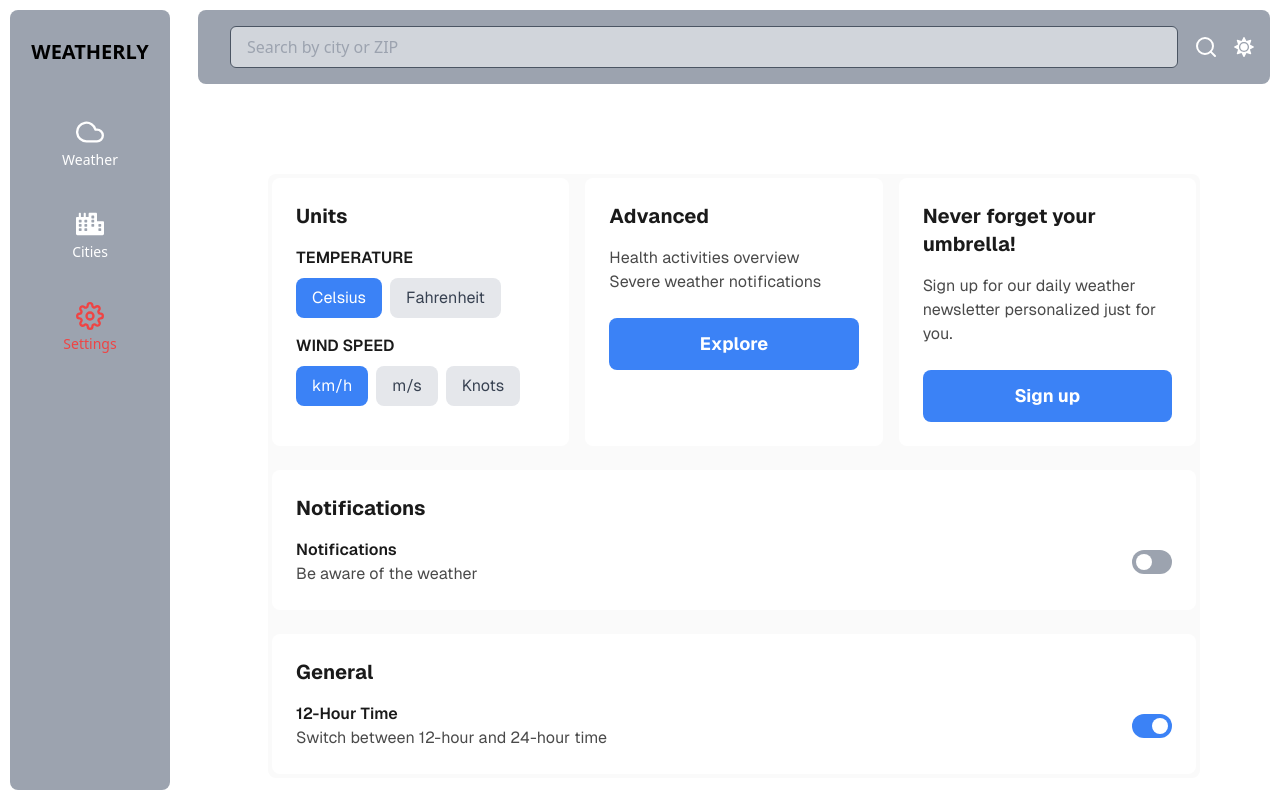
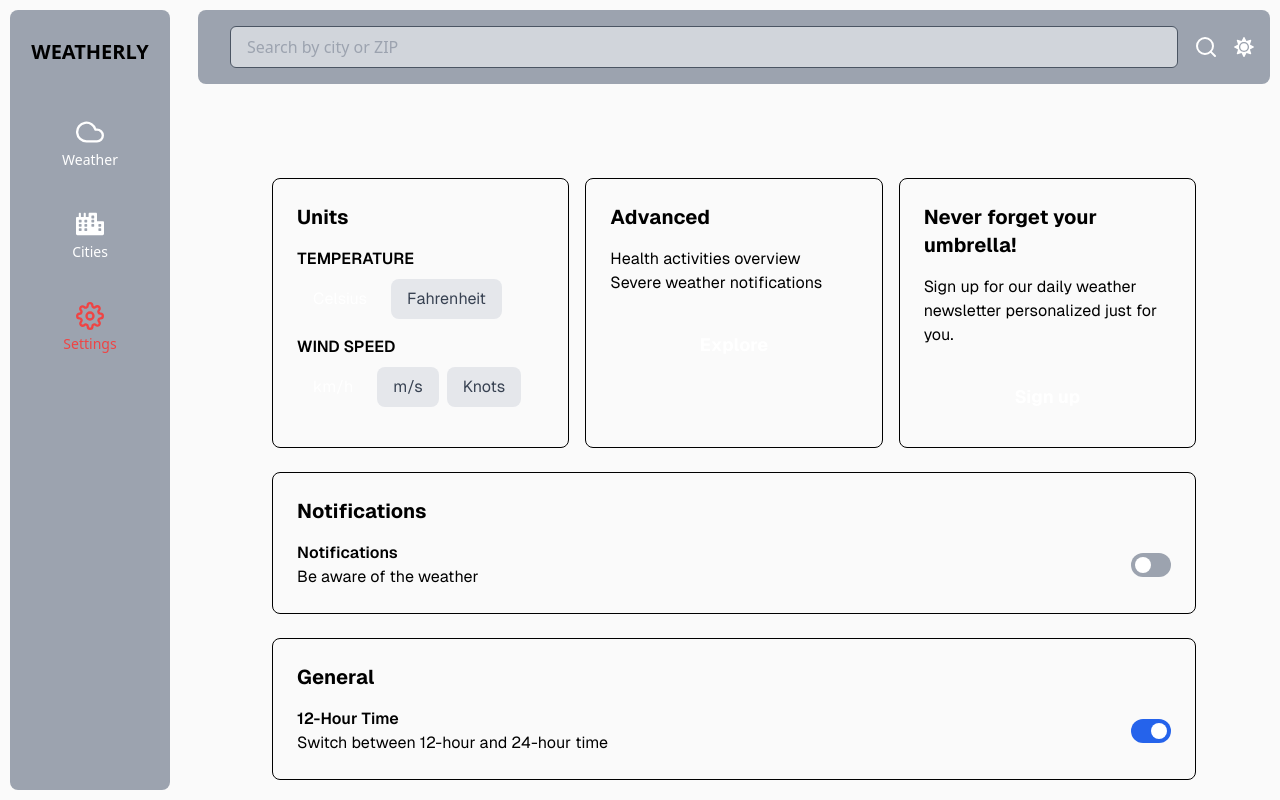
Before and after one commit to maximistic/weatherly, a Next.js app: page /settings in a window 1280 px wide. Built offline with nearby package versions, Linux system fonts and the light colour scheme.

Commit message:
theme update

```diff
--- a/src/app/cities/page.tsx
+++ b/src/app/cities/page.tsx
@@ -22,31 +22,7 @@ const Cities = () => {
   const { temperatureUnit } = useSettings();
   const [selectedCity, setSelectedCity] = useState<City | null>(null);
   const [error, setError] = useState<string | null>(null);
-  const [isDarkTheme, setIsDarkTheme] = useState(false);
   const { searchQuery } = useSearchQuery();
-
-  useEffect(() => {
-    const theme = document.documentElement.className;
-    setIsDarkTheme(theme === "dark");
-  }, []);
-
-  const colors = isDarkTheme
-    ? {
-        background: "bg-gray-900",
-        panel: "bg-gray-800",
-        textPrimary: "text-white",
-        textSecondary: "text-gray-400",
-        button: "bg-red-500",
-        buttonHover: "hover:bg-red-600",
-      }
-    : {
-        background: "bg-[#FAFAFA]",
-        panel: "bg-[#FFFFFF]",
-        textPrimary: "text-[#1A1A1A]",
-        textSecondary: "text-[#4A4A4A]",
-        button: "bg-red-400",
-        buttonHover: "hover:bg-red-500",
-      };
 
       const handleAddCity = useCallback(
         async (query: string) => {
@@ -112,19 +88,19 @@ const Cities = () => {
   return (
     <div className={`flex flex-col sm:flex-row gap-4 sm:gap-8 p-4 sm:p-8`}>
       {/* Left Panel: City List */}
-      <div className={`flex-1 space-y-4 ${colors.panel} border border-gray-900 rounded-lg p-4`}>
+      <div className={`flex-1 space-y-4 tru rounded-lg p-4`}>
         <div className="flex items-center justify-between">
-          <h2 className={`text-xl font-bold ${colors.textPrimary}`}>Your Cities</h2>
+          <h2 className={`text-xl font-bold`}>Your Cities</h2>
           <button
             onClick={handleDeleteAllCities}
-            className={`px-4 py-2 rounded-md ${colors.button} ${colors.buttonHover} text-white`}
+            className={`px-4 py-2 rounded-md tru`}
           >
             Delete All
           </button>
         </div>
         {error && (
           <p
-            className={`text-red-500 text-sm absolute top-0 right-0 mt-4 mr-4 p-2 ${colors.panel} rounded-md`}
+            className={`text-red-500 text-sm absolute top-0 right-0 mt-4 mr-4 p-2 rounded-md`}
           >
             {error}
           </p>
@@ -133,10 +109,10 @@ const Cities = () => {
           <div
             key={index}
             onClick={() => setSelectedCity(city)}
-            className={`flex items-center justify-between p-4 rounded-lg ${
+            className={`flex items-center justify-between p-4 rounded-lg tru ${
               selectedCity?.name === city.name
-                ? "bg-gray-700 border border-blue-500"
-                : `${colors.panel} hover:bg-gray-700`
+                ? "bg-gray-700 border border-blue-500 text-white"
+                : ` hover:bg-gray-700 hover:text-white`
             } cursor-pointer transition-all`}
           >
             <div className="flex items-center gap-4">
@@ -148,11 +124,11 @@ const Cities = () => {
                 className="w-10 h-10"
               />
               <div>
-                <h3 className={`text-lg font-bold ${colors.textPrimary}`}>{city.name}</h3>
+                <h3 className={`text-lg font-bold `}>{city.name}</h3>
               </div>
             </div>
             <div className="flex items-center gap-4">
-              <div className={`text-xl font-semibold ${colors.textPrimary}`}>
+              <div className={`text-xl font-semibold `}>
                 {convertTemperature(Number(city.temp), temperatureUnit)}°
                 {temperatureUnit === "Celsius" ? "C" : "F"}
               </div>
@@ -169,7 +145,7 @@ const Cities = () => {
           </div>
         ))}
         {cities.length === 0 && (
-          <p className={`text-center mt-8 ${colors.textSecondary}`}>
+          <p className={`text-center mt-8 `}>
             No cities added yet. Search to add a city!
           </p>
         )}
@@ -177,9 +153,9 @@ const Cities = () => {
 
       {selectedCity && (
         <div
-          className={`flex flex-col sm:flex-1 sm:max-w-sm p-4 rounded-lg ${colors.panel}  border border-gray-900 space-y-4`}
+          className={`flex flex-col sm:flex-1 sm:max-w-sm p-4 rounded-lg tru space-y-4`}
         >
-          <h2 className={`text-lg font-bold ${colors.textPrimary}`}>{selectedCity.name} Details</h2>
+          <h2 className={`text-lg font-bold `}>{selectedCity.name} Details</h2>
           <div className="flex items-center gap-4">
             <Image
               src={selectedCity.icon}
@@ -189,20 +165,20 @@ const Cities = () => {
               className="w-12 h-12"
             />
             <div>
-              <p className={`text-xl font-bold ${colors.textPrimary}`}>
+              <p className={`text-xl font-bold `}>
                 {convertTemperature(Number(selectedCity.temp), temperatureUnit)}°
                 {temperatureUnit === "Celsius" ? "C" : "F"}
               </p>
             </div>
           </div>
-          <h3 className={`text-md font-bold ${colors.textPrimary}`}>Hourly Forecast</h3>
+          <h3 className={`text-md font-bold `}>Hourly Forecast</h3>
           <div className="grid grid-cols-3 sm:grid-cols-2 gap-4">
             {selectedCity.hourlyForecast.map((hour, index) => (
               <div
                 key={index}
-                className={`flex flex-col items-center ${colors.panel} p-2 rounded-lg`}
+                className={`flex flex-col items-center tru p-2 rounded-lg`}
               >
-                <p className={`text-sm font-bold ${colors.textSecondary}`}>{hour.time}</p>
+                <p className={`text-sm font-bold `}>{hour.time}</p>
                 <Image
                   src={hour.icon}
                   alt="Weather Icon"
@@ -210,12 +186,17 @@ const Cities = () => {
                   height={30}
                   className="w-8 h-8"
                 />
-                <p className={`text-sm ${colors.textSecondary}`}>
+                <p className={`text-sm `}>
                   {convertTemperature(Number(hour.temp), temperatureUnit)}°
                   {temperatureUnit === "Celsius" ? "C" : "F"}
                 </p>
               </div>
             ))}
+            {error && (
+              <div className="error-message">
+                {error}
+              </div>
+            )}
           </div>
         </div>
       )}
--- a/src/app/globals.css
+++ b/src/app/globals.css
@@ -3,11 +3,13 @@
 @tailwind utilities;
 
 :root {
-  --bg-color-light: #ffffff;
+  --bg-color-light: #FAFAFA;
   --text-color-light: #000000;
-  --bg-color-dark: #121212;
+  --bg-color-dark: rgb(17 24 39);
   --text-color-dark: #ffffff;
   --bg-secondary-light: #f4f4f4;
+
+  --bg-button: #f71111;
 }
 
 html.light {
@@ -26,6 +28,22 @@ body {
   margin: 0;
   padding: 0;
   overflow-x: hidden;
+}
+
+button.tru{
+  background-color: var(--bg-button);
+  color: #ffffff;
+}
+
+button.settings{
+  background-color: var(--bg-color);
+  color: var(--text-color);
+}
+
+div.tru {
+  background-color: var(--bg-color);
+  color: var(--text-color);
+  border: var(--text-color) solid 1px;
 }
 
 input, button {
@@ -48,6 +66,7 @@ button {
 *::-webkit-scrollbar {
   width: 8px;
   height: 8px;
+  padding-top: 2vh;
 }
 
 *::-webkit-scrollbar-thumb {
@@ -59,3 +78,6 @@ button {
   background-color: #2d3748;
   border-radius: 8px;
 }
+.error-message {
+  @apply fixed bottom-5 left-1/2 transform -translate-x-1/2 bg-red-500 text-white font-bold py-2 px-4 rounded shadow-lg z-50;
+}
--- a/src/app/settings/page.tsx
+++ b/src/app/settings/page.tsx
@@ -1,5 +1,5 @@
 "use client";
-import React, { useState, useEffect } from "react";
+import React, { useState } from "react";
 import { useSettings } from "@/context/SettingsContext";
 
 const Settings = () => {
@@ -13,48 +13,23 @@ const Settings = () => {
   } = useSettings();
 
   const [notificationsEnabled, setNotificationsEnabled] = useState(false);
-  const [isDarkTheme, setIsDarkTheme] = useState(false);
-
-
-  useEffect(() => {
-    const theme = document.documentElement.className;
-    setIsDarkTheme(theme === "dark");
-  }, []);
-
-  const colors = isDarkTheme
-    ? {
-        background: "bg-gray-900",
-        panel: "bg-gray-800",
-        textPrimary: "text-white",
-        textSecondary: "text-gray-400",
-        button: "bg-blue-600",
-        buttonHover: "hover:bg-blue-700",
-      }
-    : {
-        background: "bg-[#FAFAFA]",
-        panel: "bg-[#FFFFFF]",
-        textPrimary: "text-[#1A1A1A]",
-        textSecondary: "text-[#4A4A4A]",
-        button: "bg-[#3B82F6]",
-        buttonHover: "hover:bg-[#2563EB]",
-      };
 
   return (
-    <div className={`p-1 font-[family-name:var(--font-geist-sans)] rounded-lg ${colors.background}`}>
+    <div className={`p-1 font-[family-name:var(--font-geist-sans)] rounded-lg `}>
       <div className="grid grid-cols-1 md:grid-cols-3 gap-4">
         {/* Units Section */}
-        <div className={`p-6 rounded-lg ${colors.panel}`}>
-          <h2 className={`text-xl font-bold mb-4 ${colors.textPrimary}`}>Units</h2>
+        <div className={`p-6 rounded-lg tru`}>
+          <h2 className={`text-xl font-bold mb-4`}>Units</h2>
           {/* Temperature */}
           <div className="mb-4">
-            <p className={`font-semibold mb-2 ${colors.textPrimary}`}>TEMPERATURE</p>
+            <p className={`font-semibold mb-2 `}>TEMPERATURE</p>
             <div className="flex space-x-2">
               {["Celsius", "Fahrenheit"].map((unit) => (
                 <button
                   key={unit}
                   className={`px-4 py-2 rounded-lg ${
                     temperatureUnit === unit
-                      ? `${colors.button} text-white`
+                      ? ` text-white`
                       : "bg-gray-200 text-gray-700"
                   }`}
                   onClick={() => setTemperatureUnit(unit as "Celsius" | "Fahrenheit")}
@@ -66,14 +41,14 @@ const Settings = () => {
           </div>
           {/* Wind Speed */}
           <div>
-            <p className={`font-semibold mb-2 ${colors.textPrimary}`}>WIND SPEED</p>
+            <p className={`font-semibold mb-2 `}>WIND SPEED</p>
             <div className="flex space-x-2">
               {["km/h", "m/s", "Knots"].map((unit) => (
                 <button
                   key={unit}
                   className={`px-4 py-2 rounded-lg ${
                     windSpeedUnit === unit
-                      ? `${colors.button} text-white`
+                      ? ` text-white`
                       : "bg-gray-200 text-gray-700"
                   }`}
                   onClick={() => setWindSpeedUnit(unit as "km/h" | "m/s" | "Knots")}
@@ -86,14 +61,14 @@ const Settings = () => {
         </div>
 
         {/* Advanced Section */}
-        <div className={`p-6 rounded-lg ${colors.panel}`}>
-          <h2 className={`text-xl font-bold mb-4 ${colors.textPrimary}`}>Advanced</h2>
-          <ul className={`mb-6 ${colors.textSecondary}`}>
+        <div className={`p-6 rounded-lg tru`}>
+          <h2 className={`text-xl font-bold mb-4 `}>Advanced</h2>
+          <ul className={`mb-6 `}>
             <li>Health activities overview</li>
             <li>Severe weather notifications</li>
           </ul>
           <button
-            className={`w-full py-3 ${colors.button} text-white rounded-lg text-lg font-bold ${colors.buttonHover}`}
+            className={`w-full py-3  text-white rounded-lg text-lg font-bold`}
             onClick={() => (window.location.href = "/pricing")}
           >
             Explore
@@ -101,15 +76,15 @@ const Settings = () => {
         </div>
 
         {/* Umbrella Reminder Section */}
-        <div className={`p-6 rounded-lg ${colors.panel}`}>
-          <h2 className={`text-xl font-bold mb-4 ${colors.textPrimary}`}>
+        <div className={`p-6 rounded-lg tru`}>
+          <h2 className={`text-xl font-bold mb-4 `}>
             Never forget your umbrella!
           </h2>
-          <p className={`mb-6 ${colors.textSecondary}`}>
+          <p className={`mb-6 `}>
             Sign up for our daily weather newsletter personalized just for you.
           </p>
           <button
-            className={`w-full py-3 ${colors.button} text-white rounded-lg text-lg font-bold ${colors.buttonHover}`}
+            className={`w-full py-3  text-white rounded-lg text-lg font-bold `}
             onClick={() => (window.location.href = "/signup")}
           >
             Sign up
@@ -118,12 +93,12 @@ const Settings = () => {
       </div>
 
       {/* Notifications Section */}
-      <div className={`mt-6 p-6 rounded-lg ${colors.panel}`}>
-        <h2 className={`text-xl font-bold mb-4 ${colors.textPrimary}`}>Notifications</h2>
+      <div className={`mt-6 p-6 rounded-lg tru`}>
+        <h2 className={`text-xl font-bold mb-4 `}>Notifications</h2>
         <div className="flex items-center justify-between">
           <div>
-            <p className={`font-semibold ${colors.textPrimary}`}>Notifications</p>
-            <p className={`${colors.textSecondary}`}>Be aware of the weather</p>
+            <p className={`font-semibold `}>Notifications</p>
+            <p className={``}>Be aware of the weather</p>
           </div>
           <label className="relative inline-block w-10 h-6">
             <input
@@ -134,7 +109,7 @@ const Settings = () => {
             />
             <span
               className={`block w-full h-full rounded-full cursor-pointer ${
-                notificationsEnabled ? colors.button : "bg-gray-400"
+                notificationsEnabled ? "bg-blue-600" : "bg-gray-400"
               }`}
             ></span>
             <span
@@ -147,12 +122,12 @@ const Settings = () => {
       </div>
 
       {/* General Section */}
-      <div className={`mt-6 p-6 rounded-lg ${colors.panel}`}>
-        <h2 className={`text-xl font-bold mb-4 ${colors.textPrimary}`}>General</h2>
+      <div className={`mt-6 p-6 rounded-lg tru`}>
+        <h2 className={`text-xl font-bold mb-4 `}>General</h2>
         <div className="flex items-center justify-between">
           <div>
-            <p className={`font-semibold ${colors.textPrimary}`}>12-Hour Time</p>
-            <p className={`${colors.textSecondary}`}>Switch between 12-hour and 24-hour time</p>
+            <p className={`font-semibold `}>12-Hour Time</p>
+            <p className={``}>Switch between 12-hour and 24-hour time</p>
           </div>
           <label className="relative inline-block w-10 h-6">
             <input
@@ -163,7 +138,7 @@ const Settings = () => {
             />
             <span
               className={`block w-full h-full rounded-full cursor-pointer ${
-                is12HourTime ? colors.button : "bg-gray-400"
+                is12HourTime ? "bg-blue-600" : "bg-gray-400"
               }`}
             ></span>
             <span
```
Also changed, not shown: src/app/weather/page.tsx (+13 -13 lines), src/components/SearchBar.tsx (+9 -9 lines).
